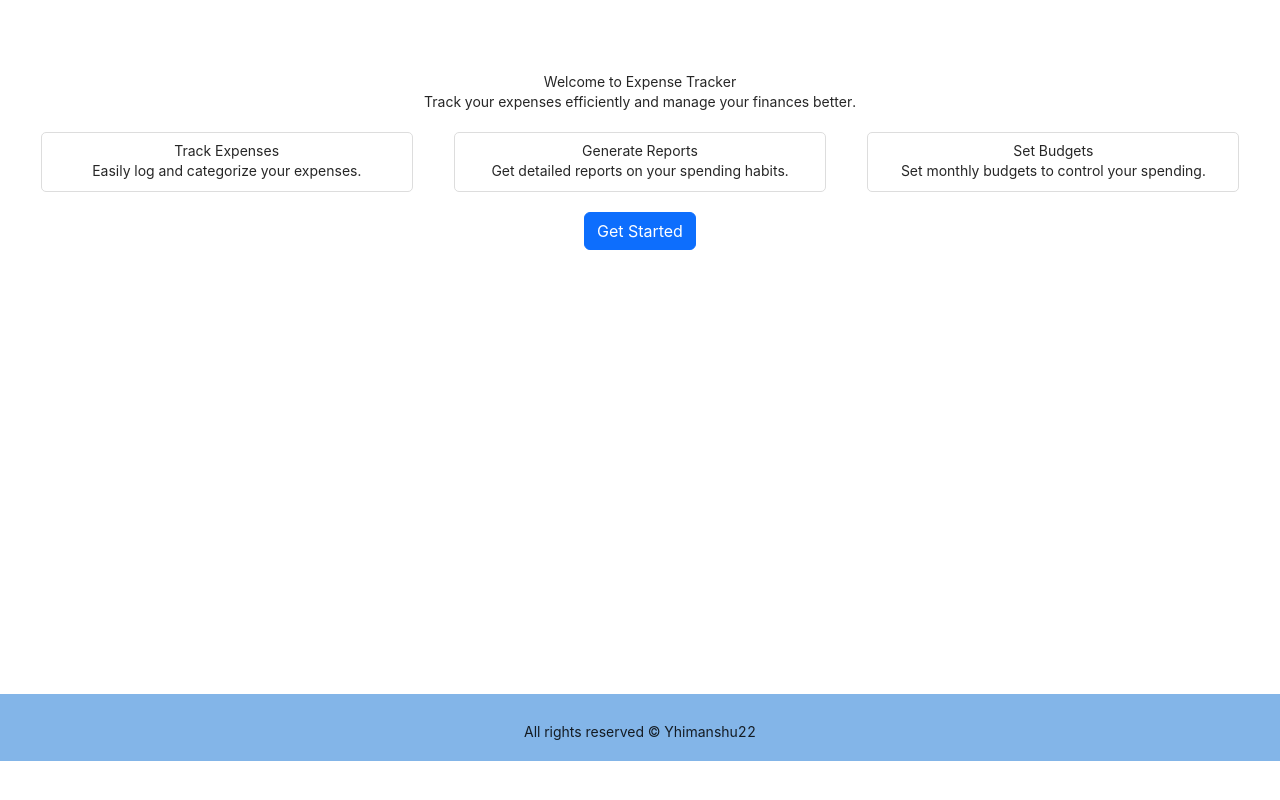
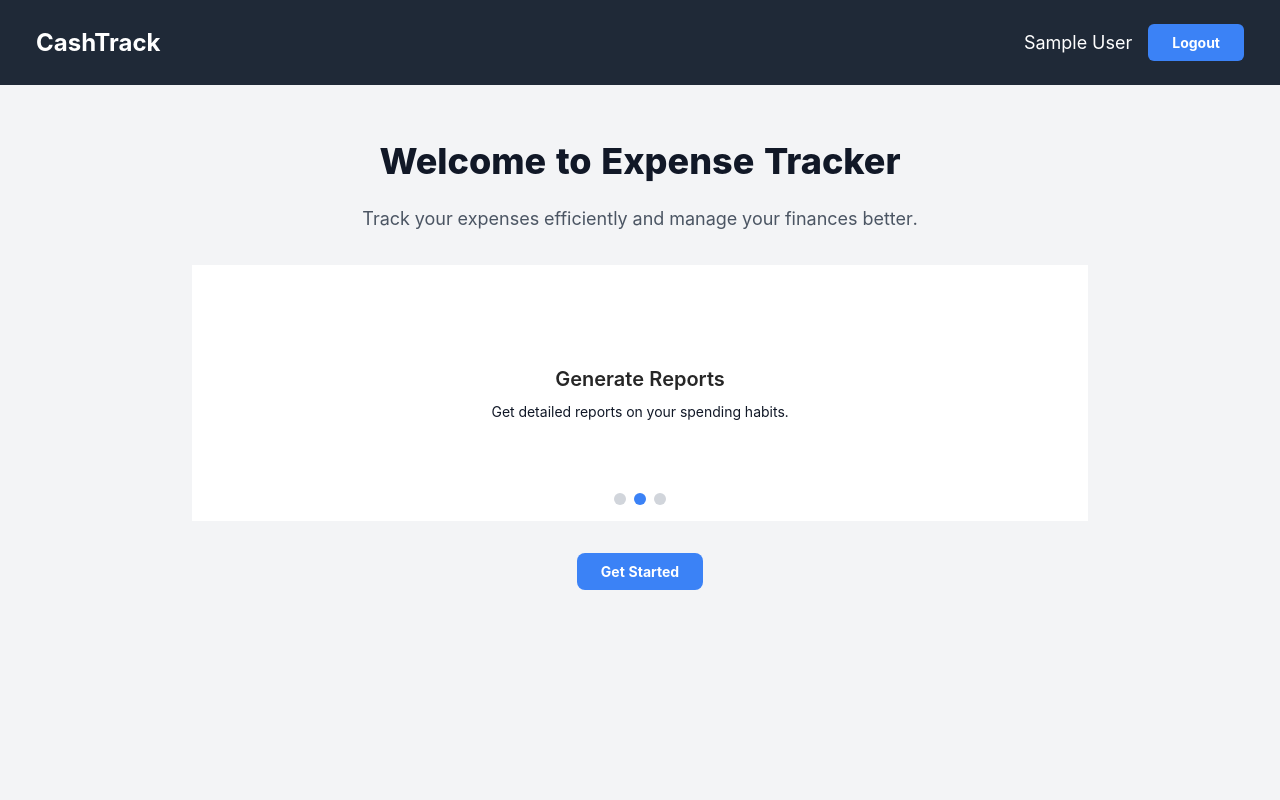
Before and after one commit to yhimanshu22/CashTrack, a React (Create React App) app in the folder client/: page / in a window 1280 px wide. Shown: the top 800 px of the page. Built offline with nearby package versions, Linux system fonts and the light colour scheme; sample sign-in values are in the browser's storage.

Commit message:
Added Corousel in homepage

```diff
--- /dev/null
+++ b/client/src/components/Corousel.js
@@ -0,0 +1,61 @@
+import React, { useState, useEffect } from "react";
+
+const Carousel = () => {
+  const [currentIndex, setCurrentIndex] = useState(0);
+
+  const slides = [
+    {
+      title: "Track Expenses",
+      description: "Easily log and categorize your expenses.",
+    },
+    {
+      title: "Generate Reports",
+      description: "Get detailed reports on your spending habits.",
+    },
+    {
+      title: "Set Budgets",
+      description: "Set monthly budgets to control your spending.",
+    },
+  ];
+
+  useEffect(() => {
+    const intervalId = setInterval(() => {
+      setCurrentIndex((prevIndex) => (prevIndex + 1) % slides.length);
+    }, 4000); // Change slide every 4 seconds
+
+    return () => clearInterval(intervalId); // Cleanup on component unmount
+  }, [slides.length]);
+
+  return (
+    <div className="relative w-full overflow-hidden">
+      <div
+        className="flex transition-transform duration-500 ease-in-out"
+        style={{ transform: `translateX(-${currentIndex * 100}%)` }}
+      >
+        {slides.map((slide, index) => (
+          <div
+            key={index}
+            className="flex-shrink-0 w-full h-64 bg-white dark:bg-gray-800 text-gray-900 dark:text-gray-100 p-6 flex items-center justify-center"
+          >
+            <div className="text-center">
+              <h2 className="text-xl font-semibold mb-2">{slide.title}</h2>
+              <p>{slide.description}</p>
+            </div>
+          </div>
+        ))}
+      </div>
+      {/* Optional: Add navigation dots */}
+      <div className="absolute bottom-4 left-1/2 transform rounde-lg -translate-x-1/2 flex space-x-2">
+        {slides.map((_, index) => (
+          <button
+            key={index}
+            className={`w-3 h-3 rounded-full ${currentIndex === index ? 'bg-blue-500' : 'bg-gray-300'} focus:outline-none`}
+            onClick={() => setCurrentIndex(index)}
+          />
+        ))}
+      </div>
+    </div>
+  );
+};
+
+export default Carousel;
--- a/client/src/components/Layout/Footer.css
+++ /dev/null
@@ -1,16 +0,0 @@
-/* Footer.css */
-
-/* Footer container */
-.footer-container {
-    background-color: #83b5e8; /* Dark background color */
-    color: #fdc9c9; /* White text color */
-    padding: 20px; /* Padding around the content */
-    text-align: center; /* Center align text */
-  }
-
-  /* Copyright text */
-  .footer-copyright {
-    font-size: 14px; /* Font size */
-    margin: 0; /* Remove default margin */
-    padding-top: 10px; /* Top padding */
-  }
--- a/client/src/components/Layout/Footer.js
+++ /dev/null
@@ -1,12 +0,0 @@
-import React from "react";
-import "./Footer.css"; // Import CSS file
-
-const Footer = () => {
-  return (
-    <div className="footer-container">
-      <h6 className="footer-copyright">All rights reserved &copy; Yhimanshu22</h6>
-    </div>
-  );
-};
-
-export default Footer;
--- a/client/src/components/Layout/Header.js
+++ b/client/src/components/Layout/Header.js
@@ -1,11 +1,9 @@
 import React, { useState, useEffect } from "react";
 import { Link, useNavigate } from "react-router-dom";
-import { message } from "antd";
+import { toast } from "react-toastify"; // Using toast for notifications instead of antd's message
 
 const Header = () => {
-
-  const [loginUser, setLoginUser] = useState("");
-
+  const [loginUser, setLoginUser] = useState(null);
   const navigate = useNavigate();
 
   useEffect(() => {
@@ -17,41 +15,27 @@ const Header = () => {
 
   const logoutHandler = () => {
     localStorage.removeItem("user");
-    message.success("Logout Successfully");
+    toast.success("Logout Successfully");
     navigate("/login");
   };
 
   return (
-    <nav className="navbar navbar-expand-lg">
-      <div className="container-fluid">
-        <button
-          className="navbar-toggler"
-          type="button"
-          data-bs-toggle="collapse"
-          data-bs-target="#navbarTogglerDemo01"
-          aria-controls="navbarTogglerDemo01"
-          aria-expanded="false"
-          aria-label="Toggle navigation"
-        >
-          <span className="navbar-toggler-icon"></span>
-        </button>
-
-        <div className="collapse navbar-collapse" id="navbarTogglerDemo01">
-          <Link className="navbar-brand" to="/">
-            <h2>CashTrack</h2>
-          </Link>
-          <ul className="navbar-nav ms-auto">
-            <li className="nav-item">
-              <p className="nav-link">{loginUser && loginUser.name}</p>
-            </li>
-            <li className="nav-item">
-              <button className="btn btn-primary" onClick={logoutHandler}>
-                Logout
-              </button>
-            </li>
-          </ul>
+    <nav className="bg-gray-800 text-white p-4 shadow-md">
+      <div className="container mx-auto flex items-center justify-between">
+        <Link to="/" className="text-2xl font-bold">
+          CashTrack
+        </Link>
+        <div className="flex items-center space-x-4">
+          {loginUser && (
+            <p className="text-lg">{loginUser.name}</p>
+          )}
+          <button
+            className="bg-blue-500 hover:bg-blue-600 text-white font-bold py-2 px-4 rounded"
+            onClick={logoutHandler}
+          >
+            Logout
+          </button>
         </div>
-
       </div>
     </nav>
   );
--- a/client/src/components/Layout/Layout.js
+++ b/client/src/components/Layout/Layout.js
@@ -1,13 +1,13 @@
 import React from "react";
-import Footer from "./Footer";
 import Header from "./Header";
 
 const Layout = ({ children }) => {
   return (
     <>
       <Header />
-      <div className="content">{children}</div>
-      <Footer />
+      <main className="min-h-screen bg-gray-100 dark:bg-gray-900 p-4">
+        {children}
+      </main>
     </>
   );
 };
--- a/client/src/pages/HomePage.js
+++ b/client/src/pages/HomePage.js
@@ -1,31 +1,26 @@
 import React from "react";
 import Layout from "../components/Layout/Layout";
-import './HomePage.css'
+import Carousel from "../components/Corousel"; // Import the Carousel component
 
 const HomePage = () => {
   return (
     <Layout>
-      <div className="homepage-container">
-        <h1>Welcome to Expense Tracker</h1>
-        <p>Track your expenses efficiently and manage your finances better.</p>
+      <div className="min-h-screen bg-gray-100 dark:bg-gray-900 py-8 px-4">
+        <div className="max-w-4xl mx-auto text-center">
+          <h1 className="text-4xl font-extrabold text-gray-900 dark:text-gray-100 mb-4">
+            Welcome to Expense Tracker
+          </h1>
+          <p className="text-lg text-gray-600 dark:text-gray-300 mb-8">
+            Track your expenses efficiently and manage your finances better.
+          </p>
 
-        <div className="features">
-          <div className="feature">
-            <h2>Track Expenses</h2>
-            <p>Easily log and categorize your expenses.</p>
+          <Carousel />
+
+          <div className="mt-8">
+            <button className="bg-blue-500 hover:bg-blue-600 text-white font-bold py-2 px-4 rounded-lg focus:outline-none focus:ring-2 focus:ring-blue-500 transition-colors duration-300">
+              Get Started
+            </button>
           </div>
-          <div className="feature">
-            <h2>Generate Reports</h2>
-            <p>Get detailed reports on your spending habits.</p>
-          </div>
-          <div className="feature">
-            <h2>Set Budgets</h2>
-            <p>Set monthly budgets to control your spending.</p>
-          </div>
-        </div>
-
-        <div className="call-to-action">
-          <button className="btn btn-primary">Get Started</button>
         </div>
       </div>
     </Layout>
--- a/client/src/pages/Login.js
+++ b/client/src/pages/Login.js
@@ -15,6 +15,7 @@ const Login = () => {
     try {
       setLoading(true);
       const { data } = await axios.post("/users/login", { email, password });
+      console.log(data);
       setLoading(false);
       toast.success("Login success");
       localStorage.setItem(
```
